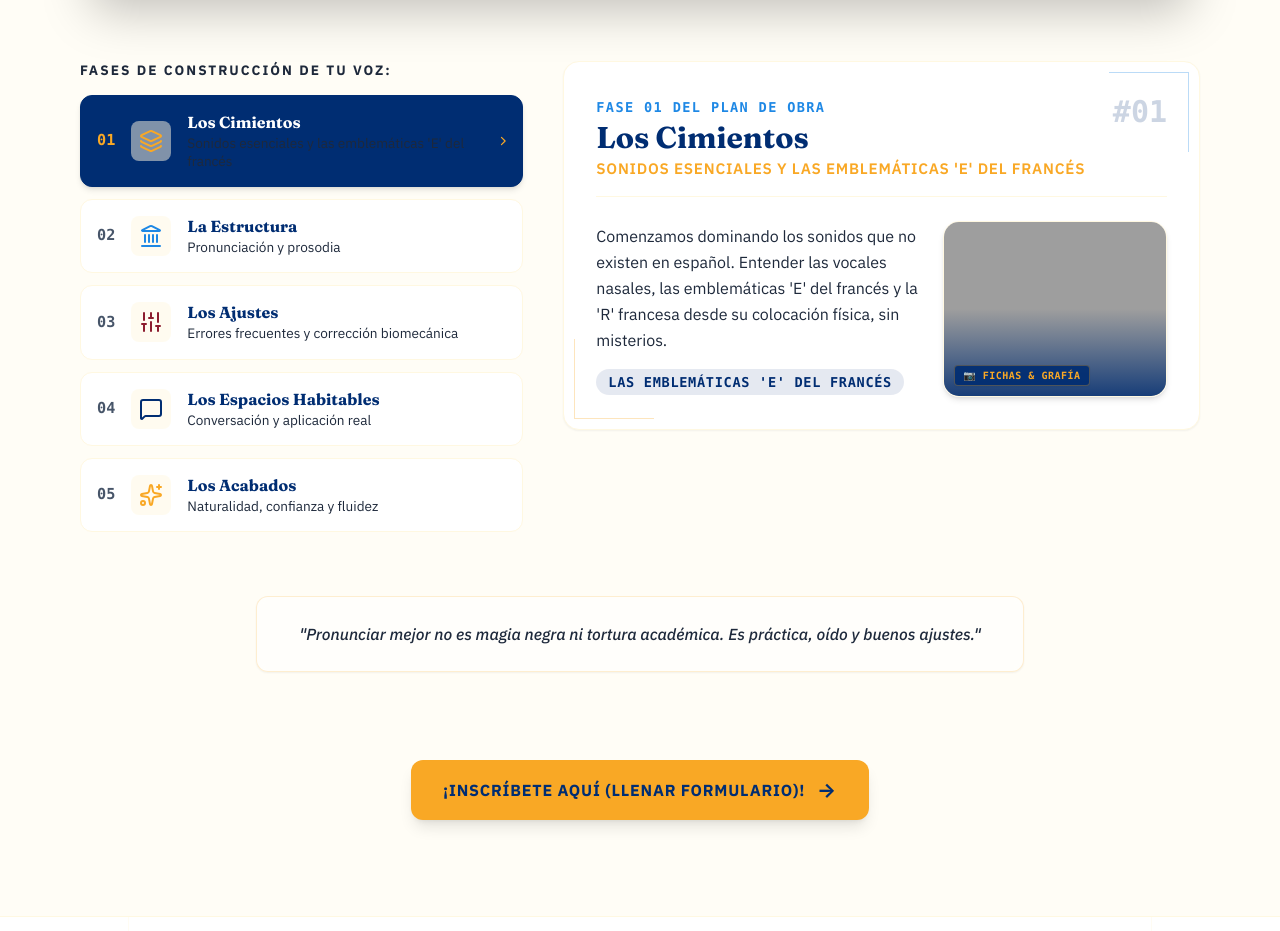
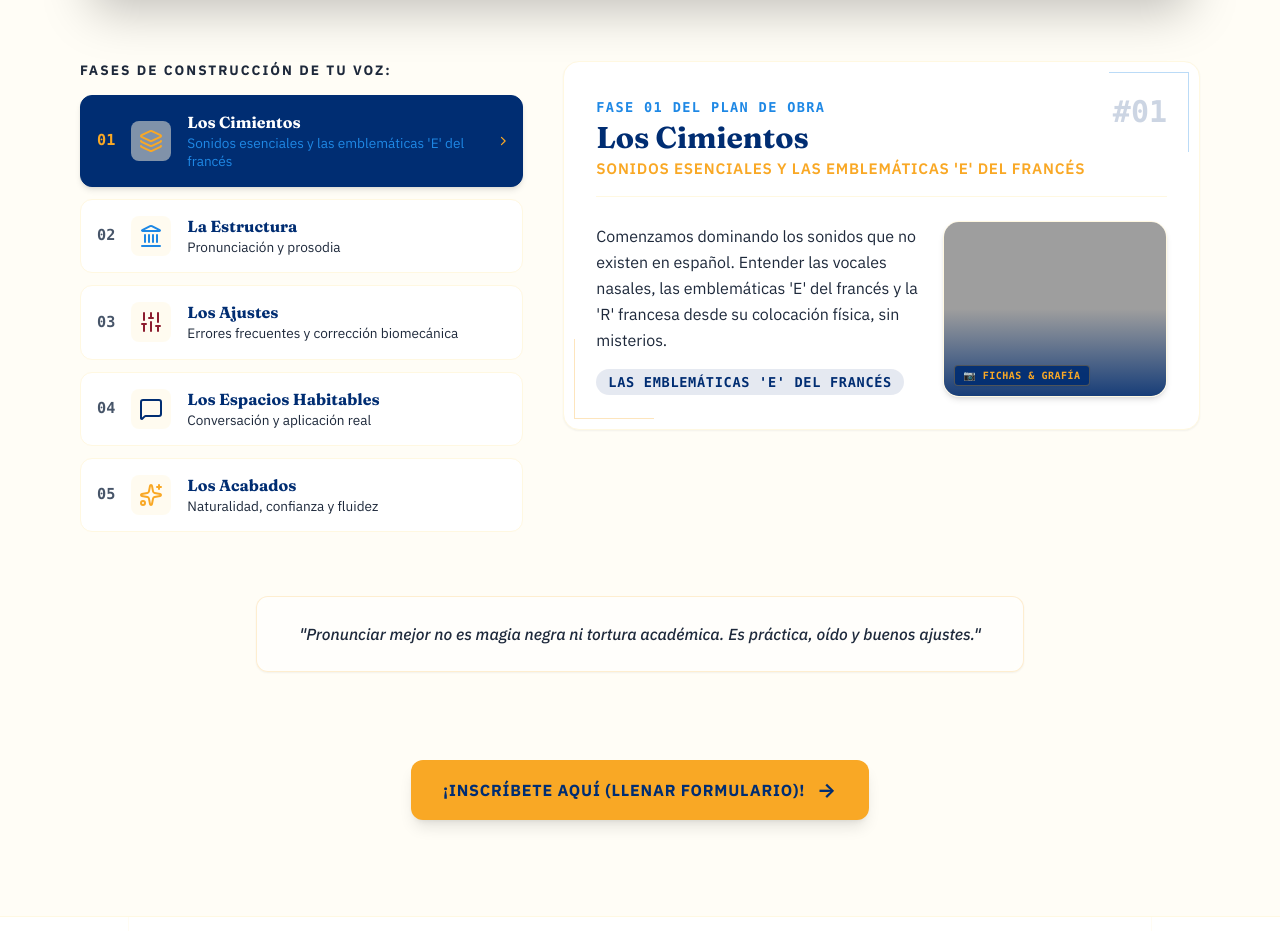
Before and after one commit to aivenxel/Profesor-Sergio-, a React (Vite) app: page / in a window 1280 px wide. Shown: the part 6260-7191 px from the top of the page. Built offline with nearby package versions, Linux system fonts and the light colour scheme; grey boxes are pictures that could not be loaded.

Commit message:
Update ProposalSection.tsx

```diff
--- a/src/components/ProposalSection.tsx
+++ b/src/components/ProposalSection.tsx
@@ -93,7 +93,7 @@ export default function ProposalSection() {
           </div>
         </div>
 
-        {/* Course Levels Section (Page 2 of PDF) */}
+        {/* Course Levels Section */}
         <div className="bg-white rounded-3xl border border-brand-ivoire p-8 sm:p-10 shadow-lg space-y-8 text-left">
           <div className="space-y-2">
             <span className="font-sans text-xs uppercase tracking-[0.2em] font-bold text-brand-or bg-brand-or/10 px-3 py-1 rounded-full inline-block">
@@ -158,7 +158,7 @@ export default function ProposalSection() {
           </div>
         </div>
 
-        {/* Sobre Las Clases Box (Page 3 of PDF) - High Contrast Dark Block */}
+        {/* Sobre Las Clases Box */}
         <div className="bg-brand-marine text-white rounded-3xl p-8 sm:p-12 shadow-2xl space-y-8 text-left border-2 border-brand-or/40 relative overflow-hidden">
           <div className="space-y-3">
             <span className="font-sans text-xs uppercase tracking-[0.25em] font-bold text-brand-or bg-brand-or/20 px-3.5 py-1.5 rounded-full inline-block border border-brand-or/40">
@@ -231,12 +231,12 @@ export default function ProposalSection() {
                     {step.icon}
                   </div>
                   <div>
-                    {/* MODIFICACIÓN: Título dinámico reforzado para ser blanco puro al seleccionar */}
+                    {/* TÍTULO BLANCO AL SELECCIONAR */}
                     <h4 className={`font-serif text-base font-bold leading-tight ${activeStep === idx ? 'text-white' : 'text-brand-marine'}`}>
                       {step.title}
                     </h4>
-                    {/* MODIFICACIÓN: Subtítulo dinámico con text-gray-200 para evitar problemas de opacidad en Tailwind */}
-                    <p className={`font-sans text-xs mt-0.5 ${activeStep === idx ? 'text-gray-200' : 'text-brand-ardoise'}`}>
+                    {/* SUBTÍTULO CELESTE (text-brand-ciel) AL SELECCIONAR PARA QUE NO DESAPAREZCA */}
+                    <p className={`font-sans text-xs mt-0.5 ${activeStep === idx ? 'text-brand-ciel' : 'text-brand-ardoise'}`}>
                       {step.subtitle}
                     </p>
                   </div>
@@ -247,7 +247,6 @@ export default function ProposalSection() {
           </div>
 
           {/* Right Column: Expanded View (7 Columns) */}
-          {/* MODIFICACIÓN: Se eliminó min-h-[380px] y se reemplazó por h-fit para que se adapte al contenido */}
           <div className="lg:col-span-7 bg-white rounded-2xl border border-brand-ivoire p-6 sm:p-8 flex flex-col justify-start shadow-xs relative overflow-hidden text-left h-fit">
 
             {/* Structural corner lines */}
```
